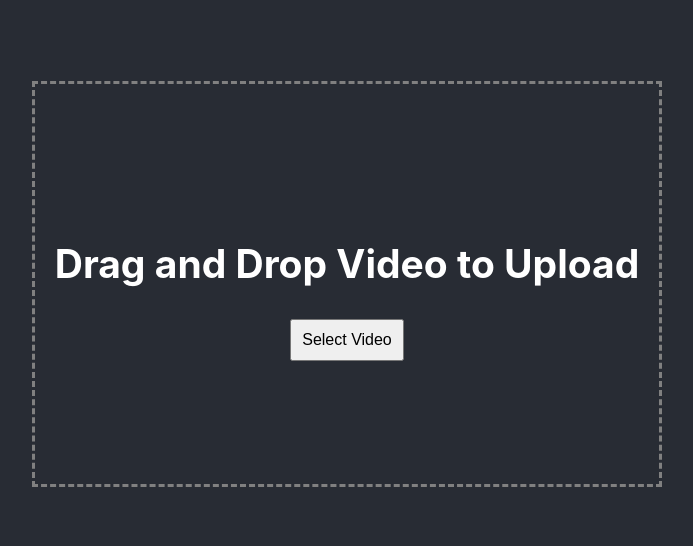
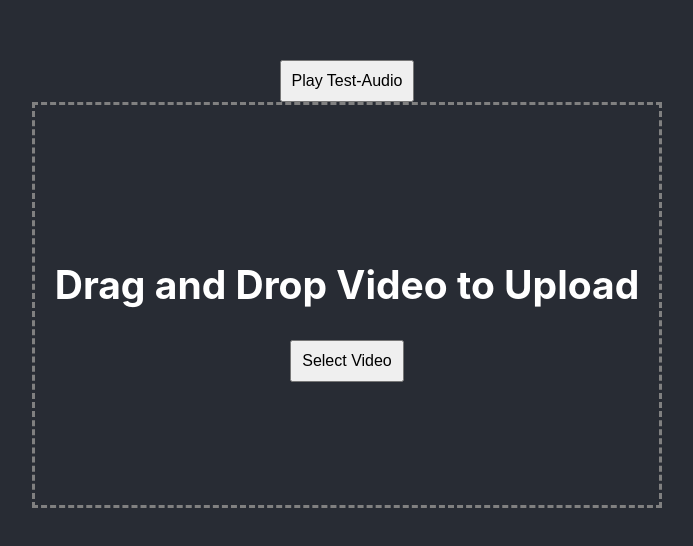
Before and after one commit to Christian1100/DJ-Synthesizer, a React (Create React App) app: page / in a window 1280 px wide. Shown: the part 116-662 px from the top of the page, without its empty margins (293-986 px from the left). Built offline with nearby package versions, Linux system fonts and the light colour scheme.

Commit message:
Add basic audio synthesis

```diff
--- a/src/App.js
+++ b/src/App.js
@@ -1,10 +1,12 @@
 import './App.css';
 import UploadingVideo from "./UploadingVideo";
+import AudioTestButton from './AudioTestButton';
 
 function App() {
   return (
     <div className="App">
       <header className="App-header">
+        <AudioTestButton />
         <UploadingVideo />
       </header>
     </div>
--- /dev/null
+++ b/src/AudioTestButton.js
@@ -0,0 +1,5 @@
+import {playAudio} from './audio.js';
+
+export default function AudioTestButton() {
+	return <button onClick={playAudio}>Play Test-Audio</button>;
+}
--- /dev/null
+++ b/src/audio.js
@@ -0,0 +1,28 @@
+const WAVE_LENGTH = 200;
+
+export function playAudio() {
+	const context = new AudioContext();
+
+	const buffer = context.createBuffer(1, context.sampleRate * 3, context.sampleRate);
+	const bufferB = context.createBuffer(1, context.sampleRate * 3, context.sampleRate);
+
+	const data = buffer.getChannelData(0);
+	const dataB = bufferB.getChannelData(0);
+
+	for (let i = 0; i < data.length; i++) {
+		// create square wave
+		data[i] = i % WAVE_LENGTH < WAVE_LENGTH / 2 ? -1 : 1;
+		dataB[i] = i % (WAVE_LENGTH / 2) < WAVE_LENGTH / 4 ? -1 : 1;
+	}
+
+	const source = context.createBufferSource();
+	source.buffer = buffer;
+	source.connect(context.destination);
+
+	const sourceB = context.createBufferSource();
+	sourceB.buffer = bufferB;
+	sourceB.connect(context.destination);
+
+	source.start();
+	sourceB.start(3);
+}
```
Also changed, not shown: src/index.js (line endings or trailing spaces).
